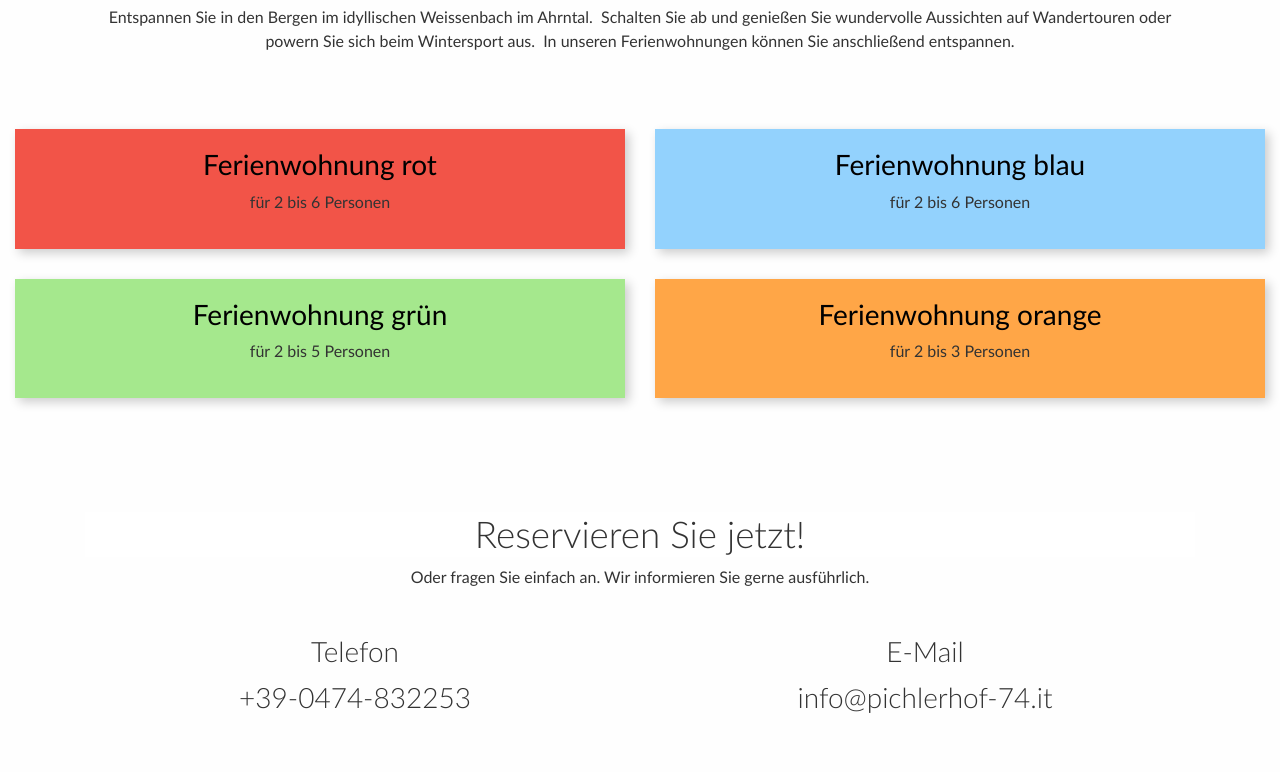
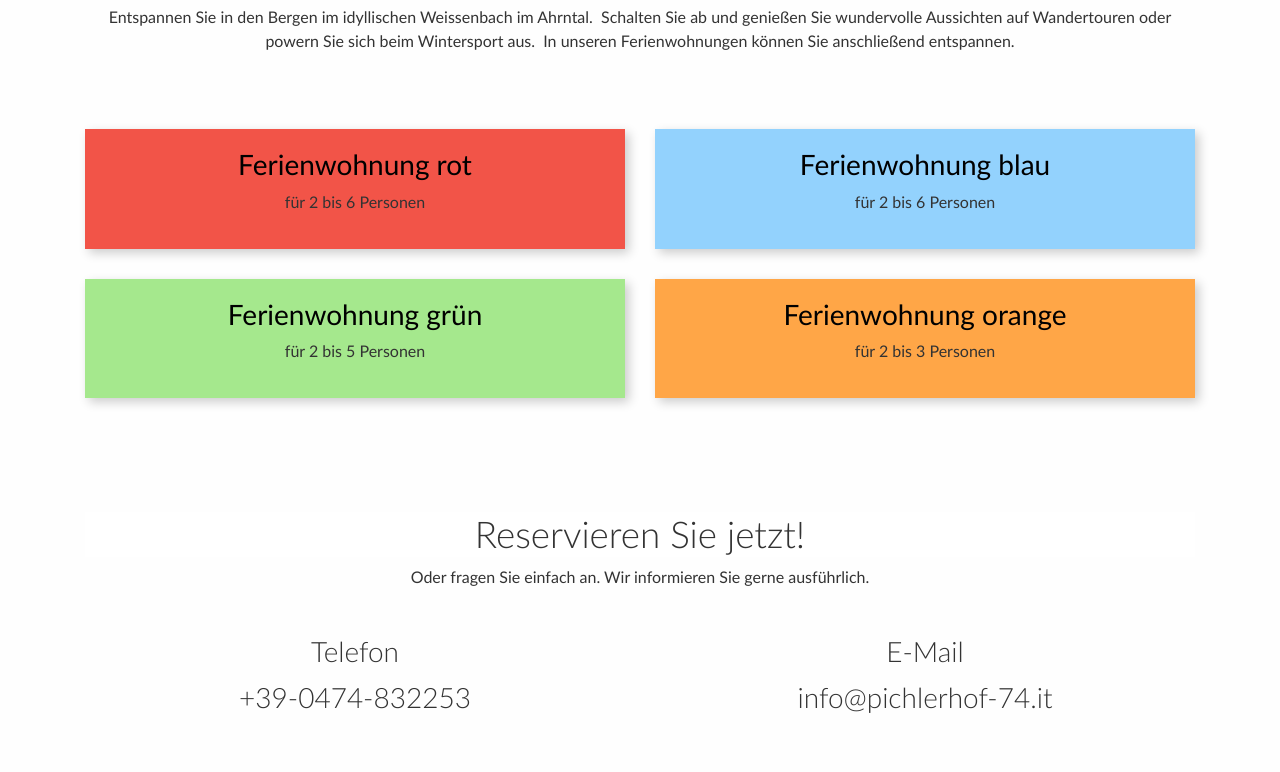
Before and after one commit to pichlerhof74/pichlerhof74.github.io, a plain HTML site: page index.html in a window 1280 px wide. Shown: the part 907-1679 px from the top of the page. Drawn offline with nearby package versions, Linux system fonts and the light colour scheme; some packages are replaced by stand-ins of ours; a script that the page names is missing.

Commit message:
Wohnung Kachel Container
Container schmaler (nicht fluid)

```diff
--- a/index.html
+++ b/index.html
@@ -118,7 +118,7 @@
 
   <div class="abstandhalter"></div>
 
-  <div class="container-fluid" id="ferienwohungen-home">
+  <div class="container" id="ferienwohungen-home">
     <div class="row">
         <div class="wohnungkachel rot col-12 col-sm-6 text-center">
           <a href="sites/ferienwohnung-rot.html">
```
Also changed, not shown: it.html (+1 -1 lines).
